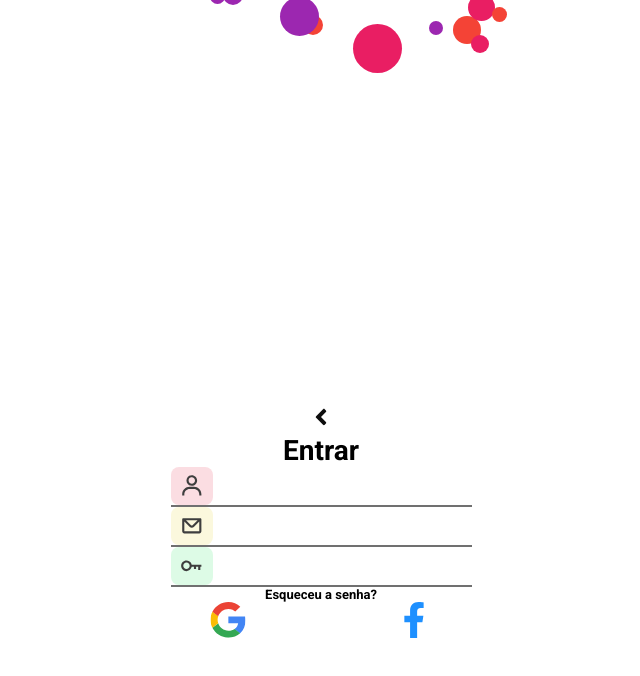
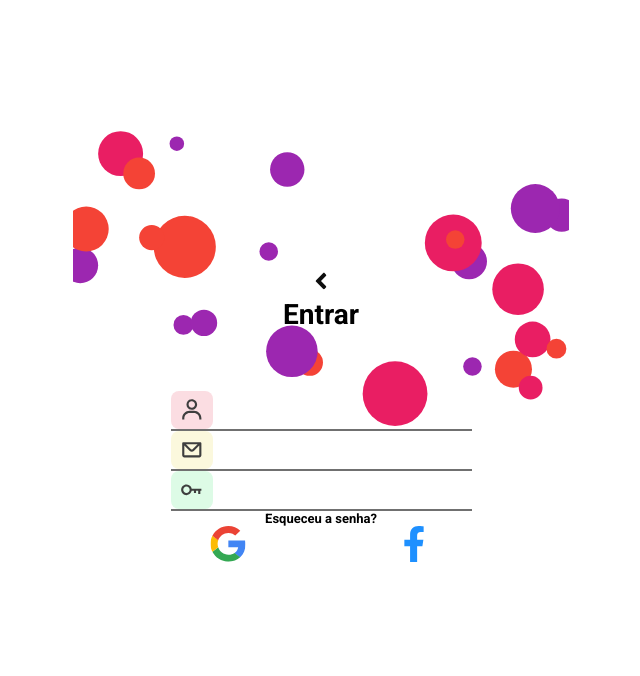
Before and after one commit to igoormatias/soapp-web, a React (Create React App) app: page /login in a window 1280 px wide. Shown: the top 676 px of the page, without its empty margins (319-959 px from the left). Built offline with nearby package versions, Linux system fonts and the light colour scheme.

Commit message:
login screen and registrations screen settings

```diff
--- a/src/pages/Login/index.tsx
+++ b/src/pages/Login/index.tsx
@@ -14,13 +14,16 @@ import {
     Title2 ,
     IconsContainer,
     Facebook,
-    Gmail
+    Gmail,
+    Header
 } from './style'
 
 function Login () {
     return (
         <Container>
-            <Eclipse src={ eclipses } alt="circles-eclipses" />
+            <Header><Eclipse src={ eclipses } alt="circles-eclipses" /></Header>
+
+
             <ButtonContainer>
                 <Link to="/" >
                     <ButtonBack />
--- a/src/pages/Login/style.ts
+++ b/src/pages/Login/style.ts
@@ -14,25 +14,30 @@ export const Container = styled.div `
     height: 100vh;
 `
 
+export const Header = styled.div`
+height: 30px;`
+
 export const Eclipse = styled.img`
     position: relative;
-    top: -328px;
+    top: -128px;
+    height: 40vh;
 `
 
 export const ButtonContainer = styled.div `
     display: flex;
-    align-items:flex-start;
+
 `
 
 export const ButtonBack = styled(FaAngleLeft)`
     width: 26px;
     height:26px;
     color: #0e0e0e;
+    align-items:flex-start;
 `
 
 export const TitleContainer = styled.div`
-    display: flex;
-    align-items:flex-start;
+   margin-bottom: 60px;
+
 `
 
 export const Title = styled.text `
@@ -44,6 +49,7 @@ export const FormContainer = styled.div`
     display: flex;
     flex-direction:column;
     height: 30px;
+    margin-bottom: 260px;
 `
 
 export const Title2 = styled.text `
--- /dev/null
+++ b/src/pages/Register/components/FullnameContainer/index.tsx
@@ -0,0 +1,22 @@
+import React from 'react'
+import { HiOutlineUsers } from 'react-icons/all'
+import {
+    Container,
+    IconContainer
+} from './style'
+
+const FullnameContainer = () => {
+    return (
+        <Container onClick={ () => {
+            const input = document.getElementById('mail')
+            input?.focus()
+        }}>
+            <IconContainer bg="#DDEBFB">
+                <HiOutlineUsers/>
+            </IconContainer>
+            <input/>
+        </Container>
+    )
+}
+
+export default FullnameContainer
--- /dev/null
+++ b/src/pages/Register/components/FullnameContainer/style.ts
@@ -0,0 +1,31 @@
+import styled from 'styled-components'
+
+export const Container = styled.div`
+    display: flex;
+
+    width: 301px;
+
+    border-bottom: 2px solid #707070;
+
+    input {
+        border: 0;
+    }
+
+    font-size: 1.6rem;
+
+    color: #3E3E3E;
+`
+
+export const IconContainer = styled.div`
+    display: flex;
+
+    align-items: center;
+    justify-content: center;
+
+    width: 42px;
+    height: 37.9px;
+
+    background: ${ props => props.bg };
+
+    border-radius: 8px;
+`
--- a/src/pages/Register/index.tsx
+++ b/src/pages/Register/index.tsx
@@ -11,11 +11,11 @@ import {
     Title,ButtonContainer,
     ButtonBack,
     Eclipse,
-
     IconsContainer,
     Facebook,
     Gmail
 } from './style'
+import FullnameContainer from './components/FullnameContainer'
 
 function Register () {
     return (
@@ -33,6 +33,7 @@ function Register () {
                 </Title>
             </TitleContainer>
 
+            <FullnameContainer/>
             <UserContainer/>
             <MailContainer/>
             <KeyContainer/>
```
